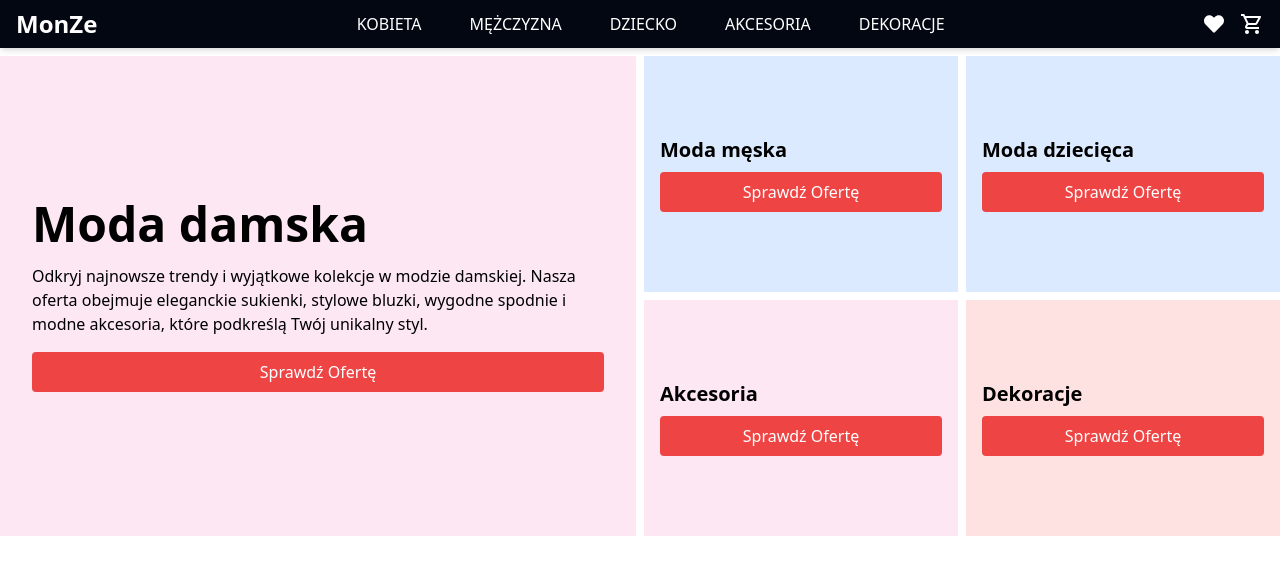
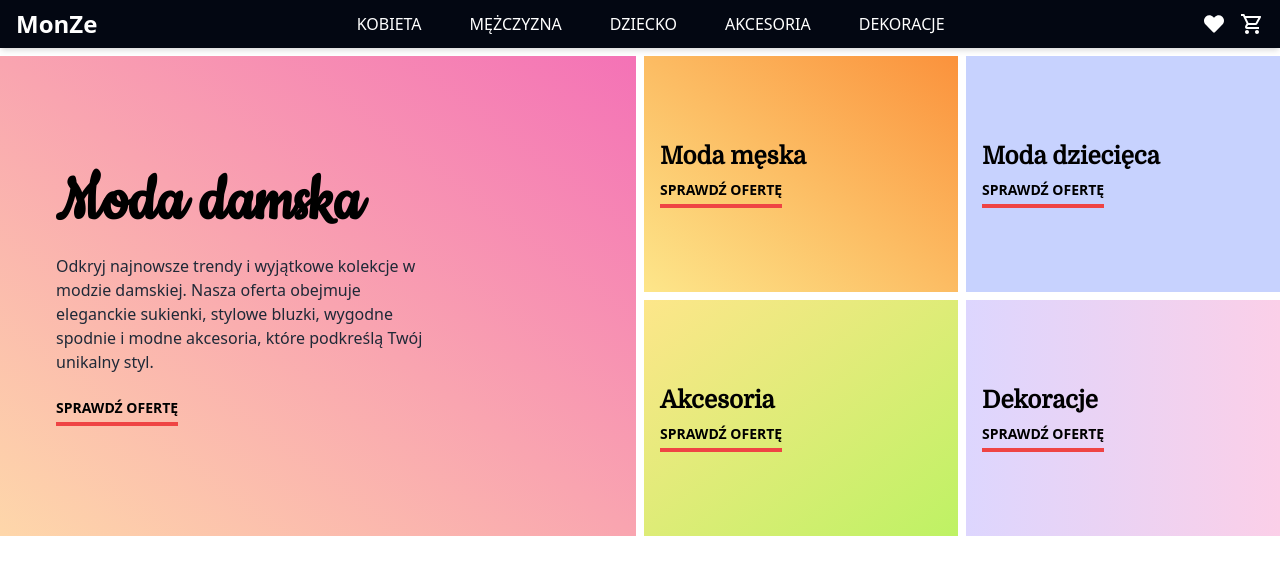
Before and after one commit to GxbrielZ/monze_store, a React (Create React App) app: page / in a window 1280 px wide. Shown: the top 574 px of the page. Built offline with nearby package versions, Linux system fonts and the light colour scheme.

Commit message:
Add better styling for hero section

```diff
--- a/src/components/Hero/Hero.tsx
+++ b/src/components/Hero/Hero.tsx
@@ -1,49 +1,42 @@
 import React from 'react';
+import ShopButton from '../Shared/ShopButton';
 
 const Hero: React.FC = () => {
   return (
     <div className='grid md:grid-cols-2 gap-2 my-2 h-[60vh]'>
-        <div className='flex flex-col justify-center bg-pink-100 p-8'>
-            <h1 className='text-5xl font-bold mb-4'>Moda damska</h1>
-            <p className='mb-4'>
+        <div className='flex flex-col justify-center items-start bg-gradient-to-tr from-orange-200 to-pink-400 p-14'>
+            <h1 className='font-cookie text-7xl font-bold mb-4'>
+                Moda damska
+            </h1>
+            <p className='mb-4 md:w-96 text-gray-800'>
                 Odkryj najnowsze trendy i wyjątkowe kolekcje w modzie damskiej. Nasza oferta obejmuje eleganckie sukienki, stylowe bluzki, wygodne spodnie i modne akcesoria, które podkreślą Twój unikalny styl.
             </p>
-            <button className='text-white bg-red-500 py-2 px-4 rounded'>
-                Sprawdź Ofertę
-            </button>
+            <ShopButton />
         </div>
         <div className='grid grid-cols-2 gap-2'>
-            <div className='flex flex-col justify-center bg-blue-100 p-4'>
-                <h2 className='text-xl font-bold'>Moda męska</h2>
-                <button
-                    className='text-white bg-red-500 py-2 px-4 rounded mt-2'
-                >
-                    Sprawdź Ofertę
-                </button>
+            <div className='flex flex-col justify-center items-start bg-gradient-to-tr from-amber-200 to-orange-400 p-4'>
+                <h2 className='font-domine text-2xl font-bold'>
+                    Moda męska
+                </h2>
+                <ShopButton />
             </div>
-            <div className='flex flex-col justify-center bg-blue-100 p-4'>
-                <h2 className='text-xl font-bold'>Moda dziecięca</h2>
-                <button
-                    className='text-white bg-red-500 py-2 px-4 rounded mt-2'
-                >
-                    Sprawdź Ofertę
-                </button>
+            <div className='flex flex-col justify-center items-start bg-indigo-200 p-4'>
+                <h2 className='font-domine text-2xl font-bold'>
+                    Moda dziecięca
+                </h2>
+                <ShopButton />
             </div>
-            <div className='flex flex-col justify-center bg-pink-100 p-4'>
-                <h2 className='text-xl font-bold'>Akcesoria</h2>
-                <button
-                    className='text-white bg-red-500 py-2 px-4 rounded mt-2'
-                >
-                    Sprawdź Ofertę
-                </button>
+            <div className='flex flex-col justify-center items-start bg-gradient-to-br from-amber-200 to-lime-300 p-4'>
+                <h2 className='font-domine text-2xl font-bold'>
+                    Akcesoria
+                </h2>
+                <ShopButton />
             </div>
-            <div className='flex flex-col justify-center bg-red-100 p-4'>
-                <h2 className='text-xl font-bold'>Dekoracje</h2>
-                <button
-                    className='text-white bg-red-500 py-2 px-4 rounded mt-2'
-                >
-                    Sprawdź Ofertę
-                </button>
+            <div className='flex flex-col justify-center items-start bg-gradient-to-r from-violet-200 to-pink-200 p-4'>
+                <h2 className='font-domine text-2xl font-bold'>
+                    Dekoracje
+                </h2>
+                <ShopButton />
             </div>
         </div>
     </div>
```
